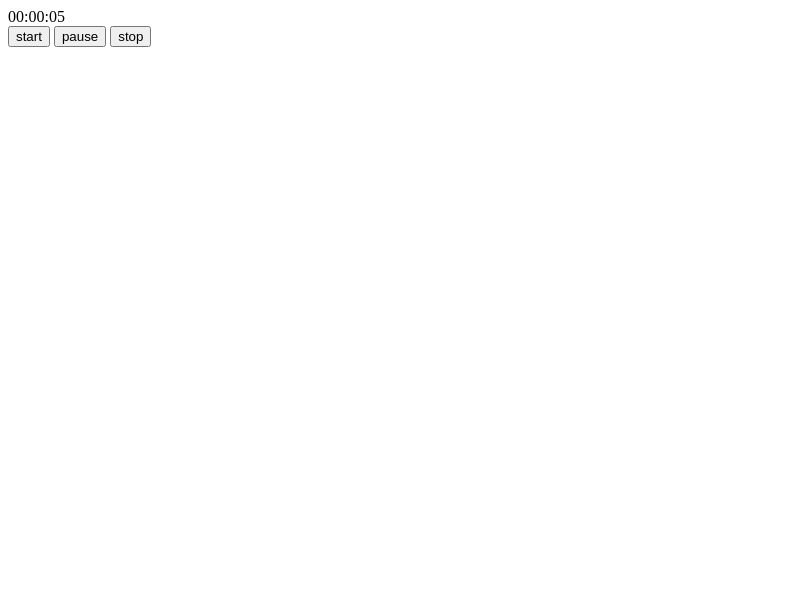
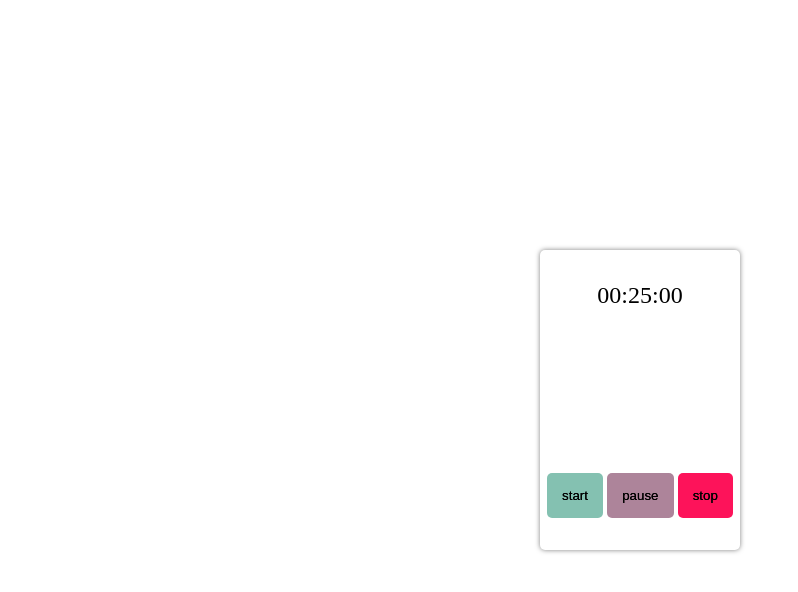
Before and after one commit to YuriSalesdeOliveira/pomodoro, a plain HTML site: page index.html in a window 1280 px wide. Shown: the whole page, without its empty margins (0-798 px from the left). Drawn offline with Linux system fonts and the light colour scheme.

Commit message:
Feature: add style and finish functions

```diff
--- a/assets/css/style.css
+++ b/assets/css/style.css
@@ -0,0 +1,65 @@
+* {
+    margin: 0;
+    padding: 0;
+    box-sizing: border-box;
+    border: none;
+}
+
+body {
+    width: 100vw;
+    height: 100vh;
+    display: flex;
+    justify-content: center;
+    align-items: center;
+}
+
+button {
+    cursor: pointer;
+    padding: 15px;
+    text-shadow: 0 0 0 black;
+    border-radius: 5px;
+    margin-bottom: 5px;
+    background-color: #f98f6f;
+}
+
+button.start {
+    background-color: #84c1b1;
+}
+
+button.pause {
+    background-color: #ad849a;
+}
+
+button.stop {
+    background-color: #fd135a;
+}
+
+div.pomodoro {
+    width: 200px;
+    height: 300px;
+    display: flex;
+    flex-direction: column;
+    justify-content: space-between;
+    border-radius: 5px;
+    background-color: #fff;
+    box-shadow: 0 0 5px rgba(0,0,0, .5);
+}
+
+div.pomodoro div.pomodoro_timer {
+    width: 100%;
+    height: 30%;
+    display: flex;
+    justify-content: center;
+    align-items: center;
+    font-size: 1.5rem;
+}
+
+div.pomodoro div.pomodoro_actions {
+    width: 100%;
+    height: 35%;
+    display: flex;
+    flex-wrap: wrap;
+    justify-content: space-around;
+    align-items: center;
+    padding: 0 5px;
+}
--- a/assets/js/script.js
+++ b/assets/js/script.js
@@ -1,4 +1,3 @@
-
 function init()
 {
     function Timer(hours, minutes, seconds) {
@@ -16,7 +15,7 @@ function init()
         }
     }
 
-    const timer = new Timer('00', '00', '05')
+    const timer = new Timer('00', '25', '00')
 
     insertTime(timer)
 
@@ -28,7 +27,7 @@ function init()
     button_pause.addEventListener('click', () => { pause(timer) })
     button_stop.addEventListener('click', () => { stop(timer) })
 
-    endTimer(timer)
+    return timer
 }
 
 function start(timer)
@@ -72,7 +71,7 @@ function createButton(button_content)
     return button
 }
 
-function endTimer(timer, container_timer_class = 'pomodoro_timer',
+function finish(timer, container_timer_class = 'pomodoro_timer',
     where_insert_button_for_stop_alert = 'pomodoro_actions')
 {
     function alertEndTimer(where_insert_button_class,
@@ -122,4 +121,5 @@ function insertTime({ hours, minutes, seconds }, container_timer_class = 'pomodo
     container_timer.innerHTML = `${hours}:${minutes}:${seconds}`
 }
 
-init()
+let timer = init()
+finish(timer)
--- a/index.html
+++ b/index.html
@@ -4,6 +4,7 @@
     <meta charset="UTF-8">
     <meta http-equiv="X-UA-Compatible" content="IE=edge">
     <meta name="viewport" content="width=device-width, initial-scale=1.0">
+    <link rel="stylesheet" href="assets/css/style.css">
     <title>Pomodoro</title>
 </head>
 <body>
```
